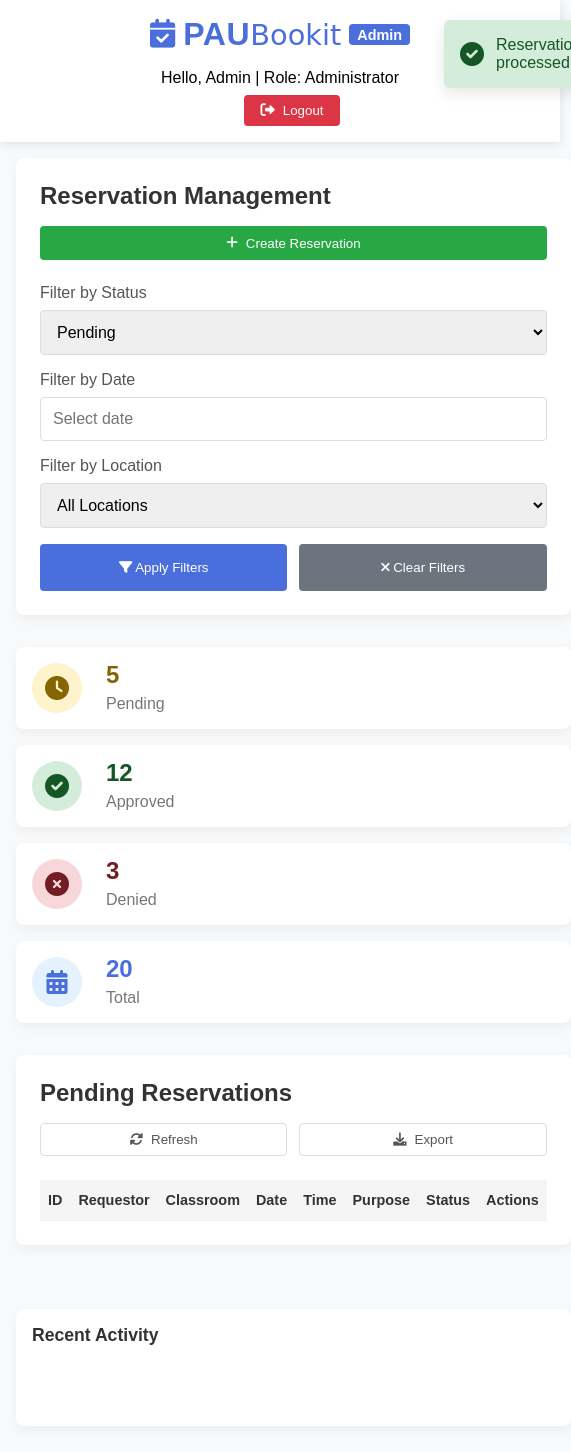
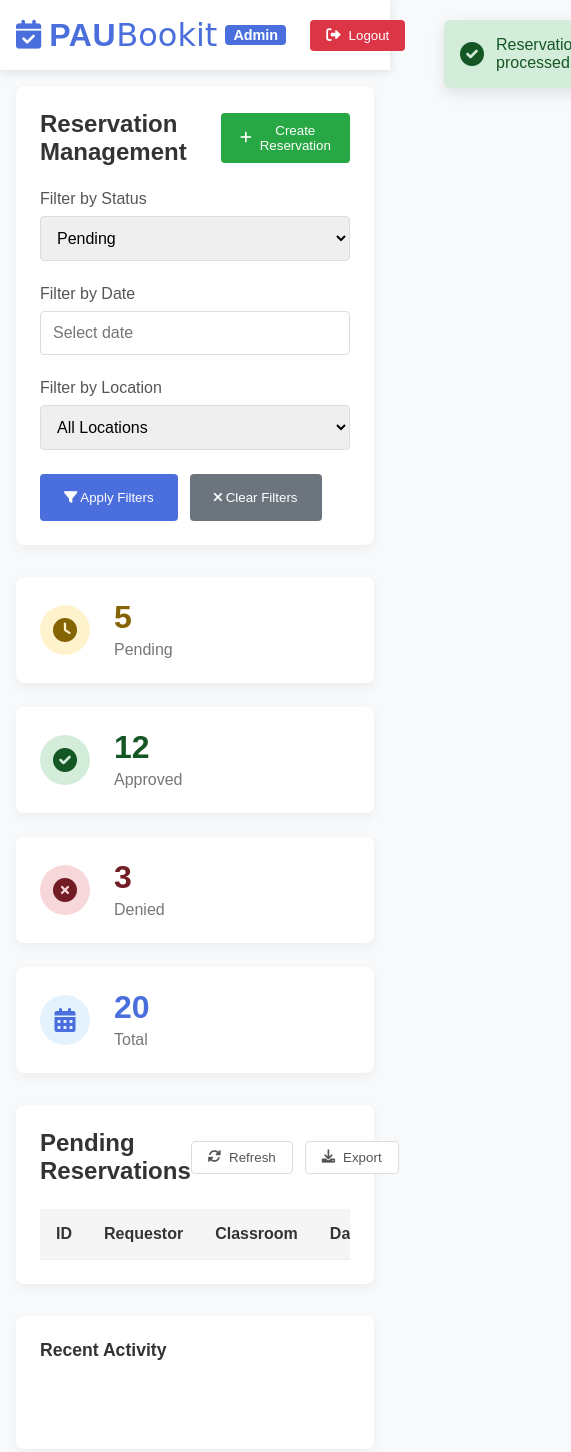
Before and after one commit to Elameen123/CodeSpark---Classroom-Booking, a website: page adminDashboard/adminDashboard.html in a window 390 px wide. Shown: the whole page, 571 px wide, since content can reach past the window. Drawn offline with nearby package versions, Linux system fonts and the light colour scheme.

Commit message:
work on responsiveness

```diff
--- a/adminDashboard/adminDashboard.css
+++ b/adminDashboard/adminDashboard.css
@@ -859,174 +859,28 @@ body {
     font-weight: 500;
 }
 
-/* For tablets and smaller devices */
-@media screen and (max-width: 1024px) {
-    .dashboard-container {
-        grid-template-columns: 1fr;
-    }
 
-    .admin-panel {
-        position: static;
-        margin-top: 2rem;
-    }
-
-    .reservation-stats {
-        grid-template-columns: repeat(2, 1fr);
-    }
-
-    .filter-controls {
-        flex-direction: column;
-        gap: 1rem;
-    }
-
-    .filter-group {
-        width: 100%;
-    }
-
-    .filter-actions {
-        width: 100%;
-        justify-content: space-between;
-    }
-
-    .filter-btn, .clear-filter-btn {
-        flex: 1;
-    }
-}
-
-/* For mobile devices */
-@media screen and (max-width: 768px) {
+@media (max-width: 768px) {
     .header {
-        flex-direction: column;
         padding: 1rem;
-        gap: 1rem;
-        text-align: center;
-        min-width: 560px;
     }
 
     .user-info {
-        flex-direction: column;
-        gap: 0.5rem;
+        display: flex;
+        align-items: center;
     }
 
-    .logo {
-        font-size: 1.8rem;
+    .user-details {
+        display: none;
+    }
+
+    .modal-content {
+        width: 80%;
+        padding: 1.5rem;
     }
 
     .dashboard-container {
         padding: 1rem;
-    }
-
-    .panel-header {
-        flex-direction: column;
-        gap: 1rem;
-        align-items: flex-start;
-    }
-
-    .create-btn {
-        width: 100%;
-        justify-content: center;
-    }
-
-    .section-header {
-        flex-direction: column;
-        gap: 1rem;
-        align-items: flex-start;
-    }
-
-    .section-actions {
-        width: 100%;
-        justify-content: space-between;
-    }
-
-    .action-button {
-        flex: 1;
-        justify-content: center;
-    }
-
-    .reservation-stats {
-        grid-template-columns: 1fr;
-    }
-
-    .modal-content {
-        padding: 1.5rem;
-        width: 95%;
-    }
-
-    .modal-info-group.two-columns {
-        grid-template-columns: 1fr;
-    }
-
-    .modal-actions {
-        flex-direction: column;
-    }
-
-    .table-actions {
-        flex-wrap: wrap;
+        grid-template-columns: 100%;
     }
 }
-
-/* For small mobile devices */
-@media screen and (max-width: 480px) {
-    .reservation-stats {
-        gap: 1rem;
-    }
-
-    .stat-card {
-        padding: 1rem;
-    }
-
-    .stat-value {
-        font-size: 1.5rem;
-    }
-
-    .reservations-table th,
-    .reservations-table td {
-        padding: 0.75rem 0.5rem;
-        font-size: 0.9rem;
-    }
-
-    .admin-section {
-        padding: 1rem;
-    }
-
-    .confirm-modal-actions {
-        flex-direction: column;
-        gap: 0.5rem;
-    }
-
-    .confirm-cancel-btn,
-    .confirm-proceed-btn {
-        width: 100%;
-    }
-}
-
-/* Make table responsive */
-@media screen and (max-width: 992px) {
-    .reservations-table {
-        display: block;
-        overflow-x: auto;
-        white-space: nowrap;
-    }
-}
-
-/* Adjust dashboard padding for medium screens */
-@media screen and (max-width: 1200px) and (min-width: 1025px) {
-    .dashboard-container {
-        padding: 1.5rem;
-        gap: 1.5rem;
-    }
-}
-
-/* Adjust the login button on medium screens */
-@media screen and (max-width: 1024px) and (min-width: 769px) {
-    .logout-btn {
-        margin-left: 1rem;
-    }
-}
-
-/* Ensure modals stay usable on very small screens */
-@media screen and (max-height: 600px) {
-    .modal-content {
-        max-height: 95vh;
-    }
-}
```
